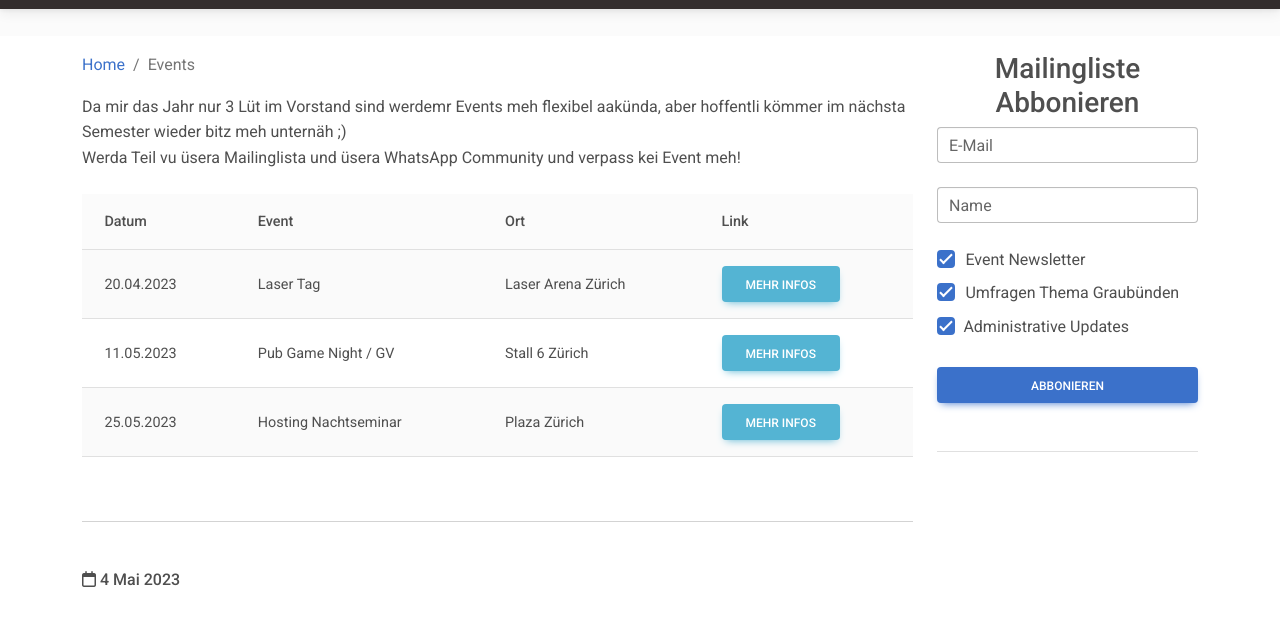
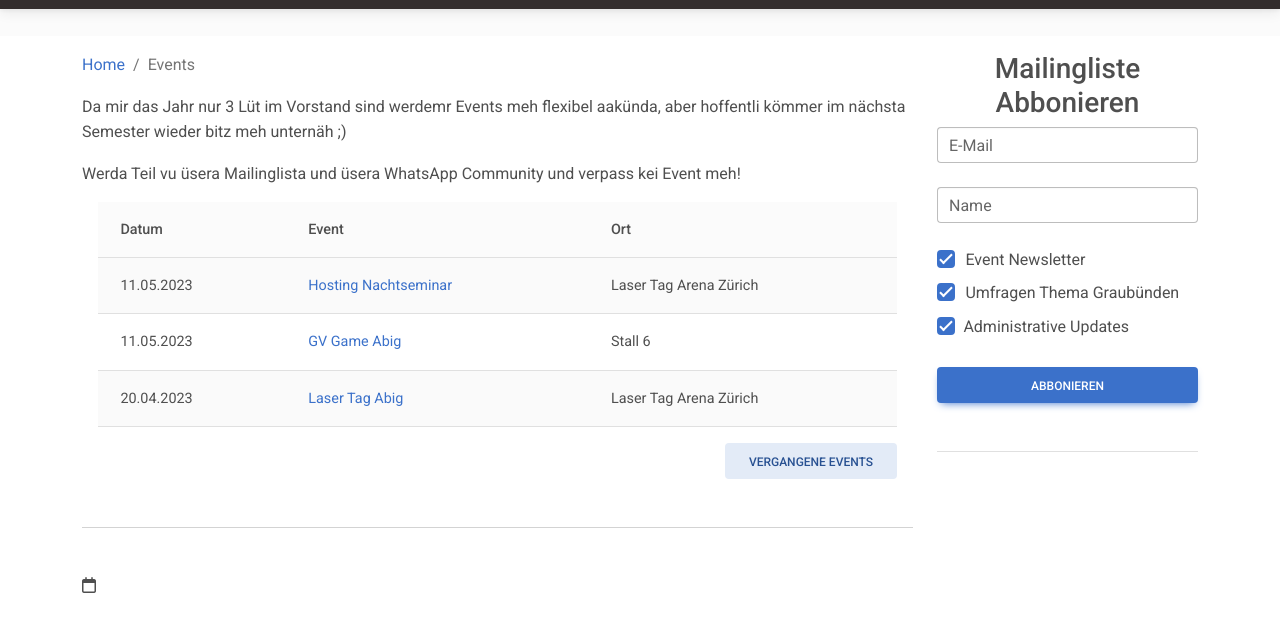
Before and after one commit to edbingo/bc-website, a Jekyll site: the page built from pages/events.html, in a window 1280 px wide and 976 px high, cut to the strip 118-789 px from the top of the window. Shown: the top 632 px of the strip. Built offline with Jekyll 4.4.1, drawn with Linux system fonts in a browser that asks for light colours; nearby versions of some CDN libraries.

Commit message:
restructure of files

```diff
--- a/_data/events.yml
+++ /dev/null
@@ -1,12 +0,0 @@
-- date: 20.04.2023
-  event: Laser Tag
-  location: Laser Arena Zürich
-  link: /2023/05/03/laser-tag-report.html
-- date: 11.05.2023
-  event: Pub Game Night / GV
-  location: Stall 6 Zürich
-  link: /2023/05/08/stall6.html
-- date: 25.05.2023
-  event: Hosting Nachtseminar
-  location: Plaza Zürich
-  link: /2023/05/10/nachtseminar.html
--- a/_posts/2023-05-03-laser-tag-report.md
+++ b/events/_posts/2023-05-03-laser-tag-report.md
@@ -1,8 +1,13 @@
 ---
 layout: post
+
 title: "Laser Tag Bericht"
-image: /assets/img/blog/lasertag/lasertag.jpg
-alt: Laser Tag Arena
+image: "/assets/img/blog/lasertag/lasertag.jpg"
+alt: "Laser Tag Arena"
+
+name: "Laser Tag Abig"
+day: "20.04.2023"
+location: "Laser Tag Arena Zürich"
 ---
 
 Mir händ a super Abig bim Laser Tag kha! Es isch sehr lustig gsi und mir händ alli viel Spass gha. Mir händ 3 Rundi gspielt und am Schluss simmr no eis go trinka. Es isch e tolla Abig gsi und mir hoffe, dass mir das bald wiederhole chönd!
--- a/_posts/2023-05-10-nachtseminar.md
+++ b/events/_posts/2023-05-10-nachtseminar.md
@@ -1,8 +1,14 @@
 ---
-title: Hosting Nachtseminar 25.05.2023
 layout: post
+
+title: Hosting Nachtseminar 25.05
 image: /assets/img/blog/nachtseminar.jpg
 alt: Party im Plaza
+
+name: Hosting Nachtseminar
+day: 11.05.2023
+location: Laser Tag Arena Zürich
+
 signup_text: Gästeliste
 signup: "https://files.buendnerclub.ch/index.php/apps/forms/s/SDZBkR8N7GbEP3MnHMtNaNGd"
 map: "https://www.google.com/maps/embed?pb=!1m14!1m8!1m3!1d168.87121641791805!2d8.524652!3d47.3741!3m2!1i1024!2i768!4f13.1!3m3!1m2!1s0x47900a1bde2ffe39%3A0x10f613897e8f7e25!2sNachtseminar!5e0!3m2!1sen!2sch!4v1683707106372!5m2!1sen!2sch"
--- a/pages/events.html
+++ b/pages/events.html
@@ -2,33 +2,39 @@
 layout: post
 title: Events
 permalink: /events/
-date: 2023-05-04 00:00:00 +0200
 ---
 
-Da mir das Jahr nur 3 Lüt im Vorstand sind werdemr Events meh flexibel aakünda, aber hoffentli kömmer im nächsta
-Semester wieder bitz meh unternäh ;) <br />
+<p>Da mir das Jahr nur 3 Lüt im Vorstand sind werdemr Events meh flexibel aakünda, aber hoffentli kömmer im nächsta
+    Semester wieder bitz meh unternäh ;)</p>
 
-Werda Teil vu üsera Mailinglista und üsera WhatsApp Community und verpass kei Event meh!
-<div class="table-responsive">
-    <table class="table table-striped table-hover align-middle mt-4 bg-white">
+<p>Werda Teil vu üsera Mailinglista und üsera WhatsApp Community und verpass kei Event meh!</p>
+
+
+<div class="table-responsive mx-3 mt-3">
+    <table class="table table-striped table-hover align-middle bg-white">
         <thead class="bg-light">
             <tr>
                 <th>Datum</th>
                 <th>Event</th>
                 <th>Ort</th>
-                <th>Link</th>
             </tr>
         </thead>
         <tbody>
-            {% for event in site.data.events %}
+            {% for event in site.categories.events %}
             <tr>
-                <td>{{event.date}}</td>
-                <td>{{event.event}}</td>
+                <td>{{event.day}}</td>
+                {% unless event.hidden %}
+                <td><a href="{{event.url}}">{{event.name}}</a></td>
+                {% else %}
+                <td>{{event.name}}</td>
+                {% endunless %}
                 <td>{{event.location}}</td>
-                <td>{% if event.link %} <a class="btn btn-info" href="{{event.link}}">Mehr Infos</a> {% else %} coming
-                    soon... {% endif %}</td>
             </tr>
             {% endfor %}
         </tbody>
     </table>
 </div>
+
+<div class="d-flex justify-content-end me-3">
+    <a class="btn btn-secondary" href="/past">Vergangene Events</a>
+</div>
```
Also changed, not shown: admin/_posts/2023-05-02-welcome.md (renamed from _posts/2023-05-02-welcome.md, +3 -3 lines), admin/_posts/2023-05-03-whatsapp.md (renamed from _posts/2023-05-03-whatsapp.md, +4 -4 lines), events/_posts/2023-05-08-stall6.md (renamed from _posts/2023-05-08-stall6.md, +13 -5 lines), pages/admin.html (added, +15 -0 lines), pages/past.html (added, +15 -0 lines).
